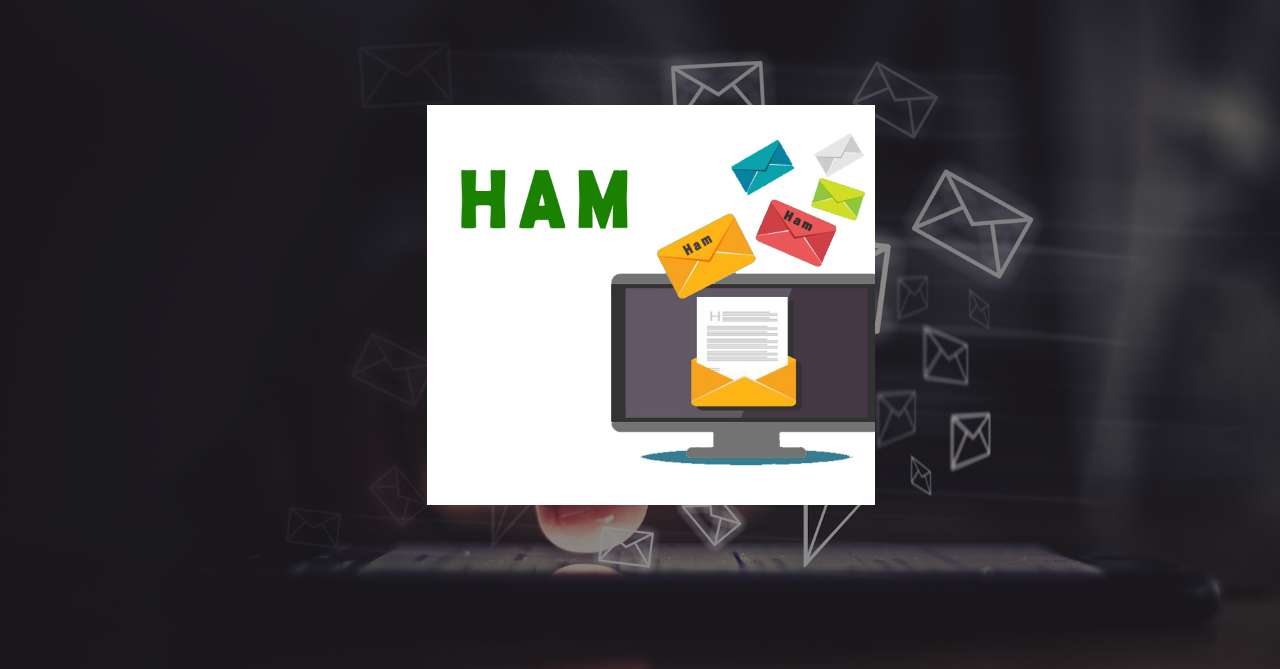
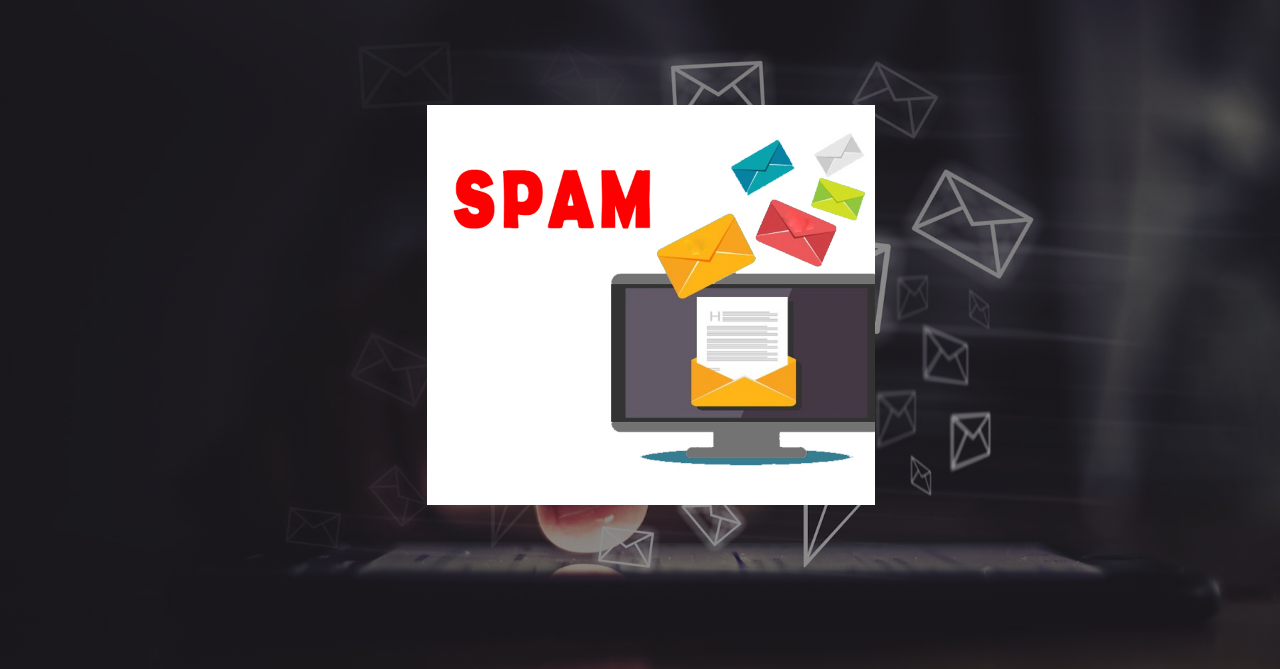
Before and after one commit to NamitChawla/SPAMHAMCLASSIFIER, a plain HTML site: page templates/results_2.html in a window 1280 px wide. Shown: the top 669 px of the page. Drawn offline with Linux system fonts and the light colour scheme.

Commit message:
Update results_2.html

```diff
--- a/templates/results_2.html
+++ b/templates/results_2.html
@@ -19,7 +19,7 @@
                 position: absolute;">
 
 		<div class="left1", style="background-image: linear-gradient(rgba(0,0,0,0),
-                rgba(0,0,0,0)),url('../static/img/HAM.jpg');
+                rgba(0,0,0,0)),url('../static/img/spam.jpg');
                 height:50%;
                 width:35%;
                 position: absolute;
```
